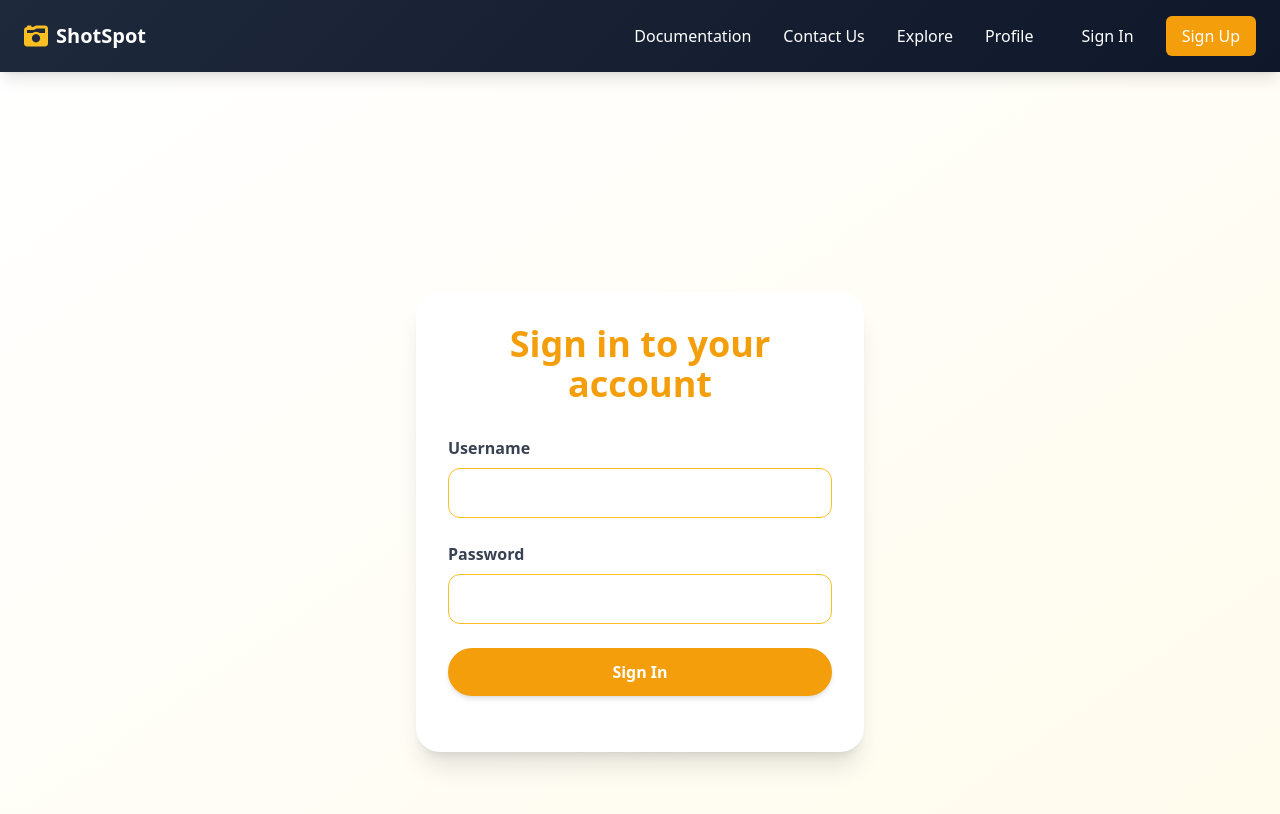
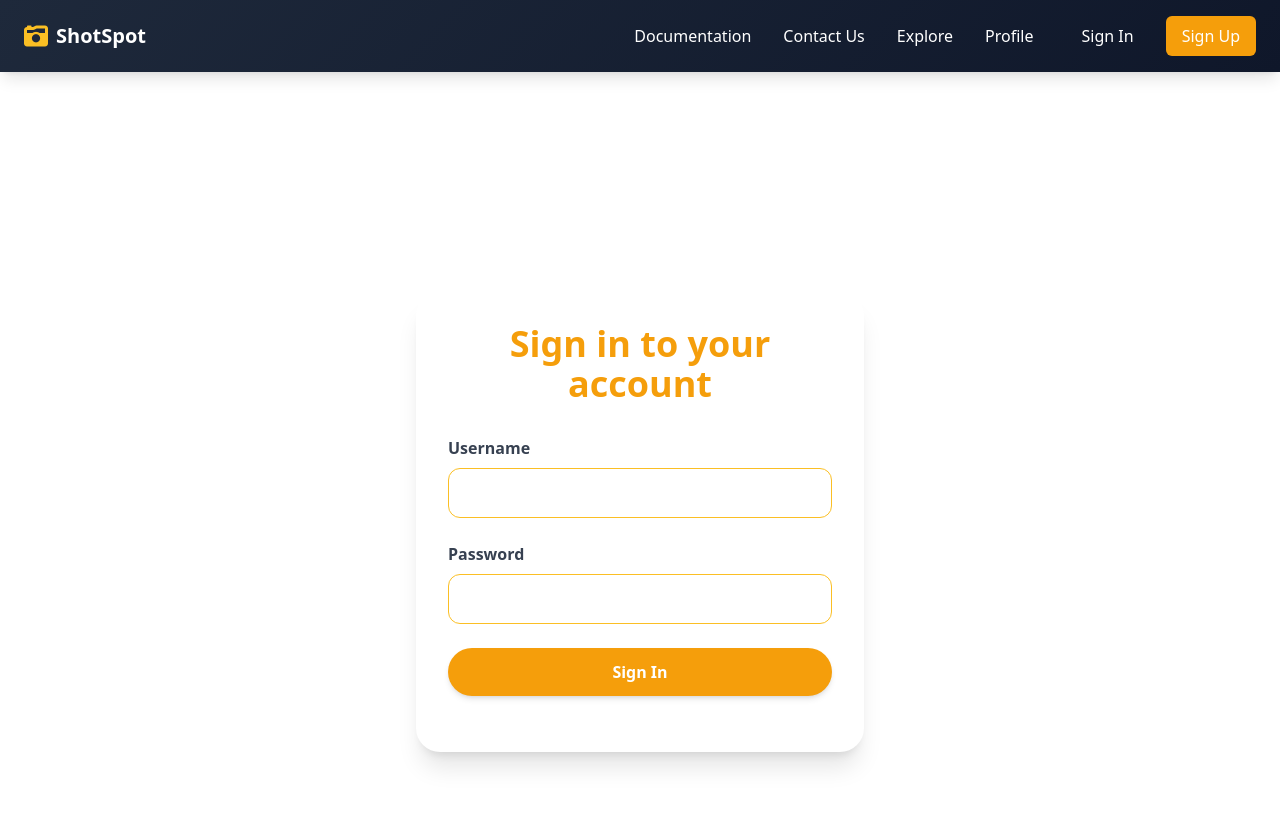
Before and after one commit to Tvick22/Cartage, a Jekyll site: the page built from navigation/authentication/login.md, in a window 1280 px wide and 900 px high. Shown: the top 814 px of the window. Built offline with Jekyll 4.4.1, drawn with Linux system fonts in a browser that asks for light colours; nearby versions of some CDN libraries.

Commit message:
login bg color

```diff
--- a/navigation/authentication/login.md
+++ b/navigation/authentication/login.md
@@ -8,7 +8,7 @@ search_exclude: true
 menu: nav/mainHeader.html
 ---
 
-<div class="flex min-h-screen items-center justify-center bg-gradient-to-br from-white to-amber-50 px-4 py-12">
+<div class="flex min-h-screen items-center justify-center px-4 py-12">
   <div class="w-full max-w-md p-8 bg-white rounded-3xl shadow-xl z-10">
     <h2 class="text-center text-4xl font-extrabold text-amber-500 mb-8">
       Sign in to your account
```
